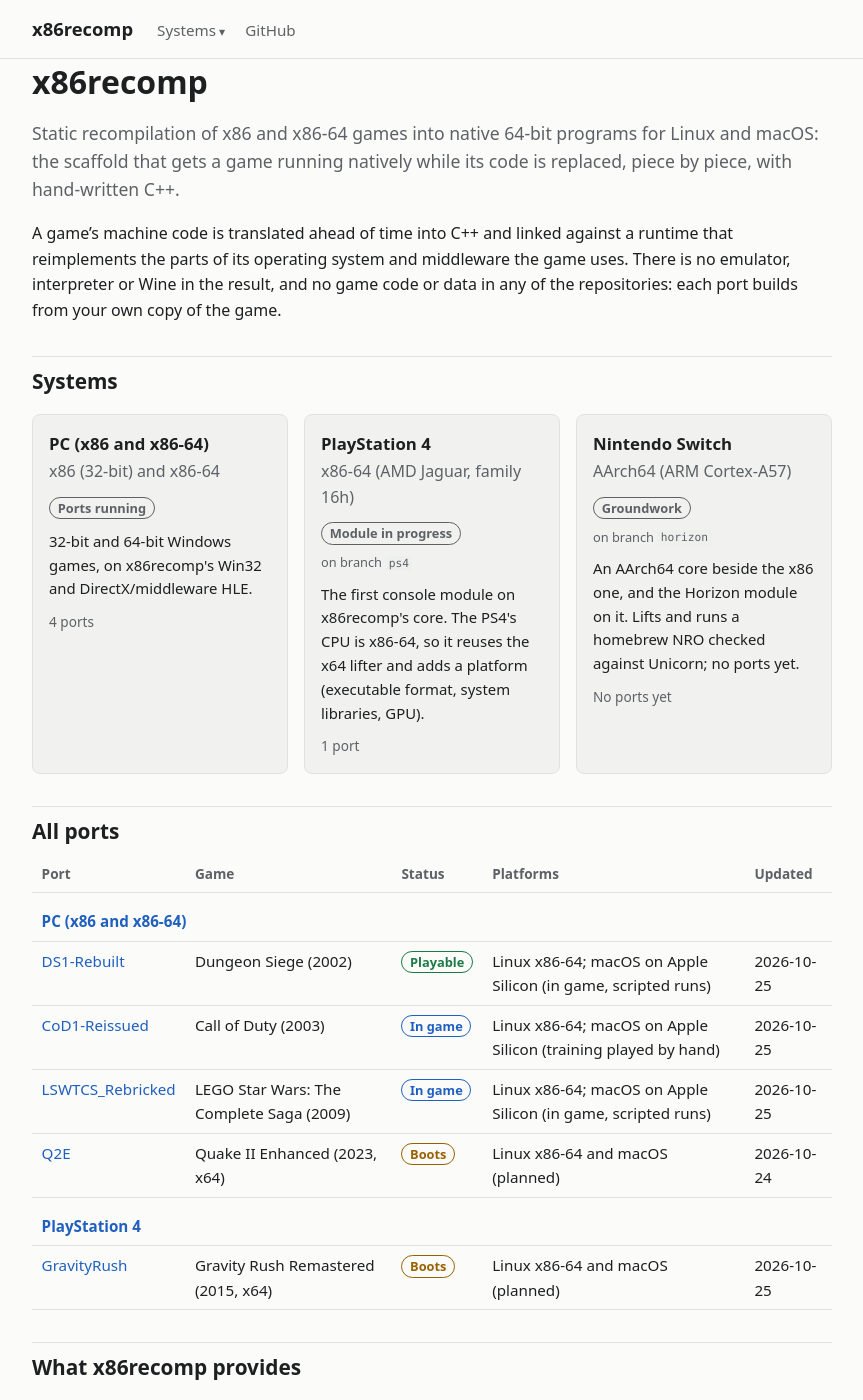
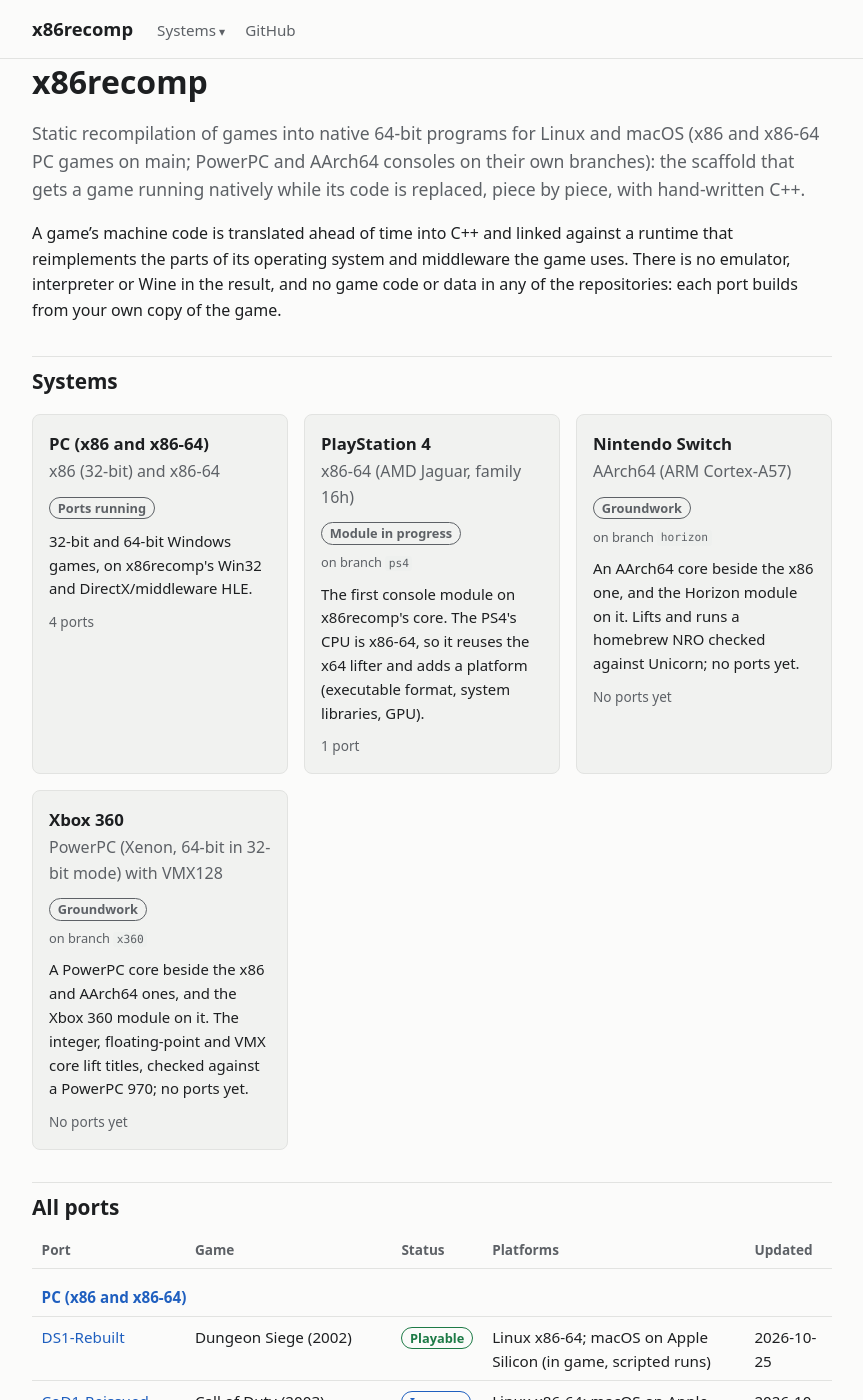
Before and after one commit to JTM-rootstorm/x86recomp.site, a Jekyll site: the page built from index.md, in a window 1280 px wide and 1400 px high. Shown: the whole window, without its empty margins (208-1071 px from the left). Built offline with Jekyll 4.4.1, drawn with Linux system fonts in a browser that asks for light colours; some of the changed text lies outside the part shown.

Commit message:
Site: Xbox 360 as a system, on x86recomp's x360 branch
A page and tile for the Xbox 360 module on the PowerPC core (XEX2, the
integer, floating-point and VMX core against a PowerPC 970 oracle),
linked to the x360 branch until it is merged; the landing page lists the
PowerPC core beside the x86 and AArch64 ones.

```diff
--- a/_systems/switch.md
+++ b/_systems/switch.md
@@ -9,7 +9,7 @@ state: Groundwork
 summary: An AArch64 core beside the x86 one, and the Horizon module on it. Lifts and runs a homebrew NRO checked against Unicorn; no ports yet.
 ---
 
-The Switch's CPU is AArch64, so x86recomp grows a second CPU core beside
+The Switch's CPU is AArch64, so x86recomp grows a CPU core for it beside
 the x86 one: an AArch64 lifter (`recomp_lift_a64`) and the CPU model its
 lifted code runs on (integer, flags, the exclusive monitor). The
 **Horizon** platform module sits on that core as Orbis sits on the x64
--- /dev/null
+++ b/_systems/x360.md
@@ -0,0 +1,51 @@
+---
+title: Xbox 360
+full: Xbox 360
+order: 4
+cpu: PowerPC (Xenon, 64-bit in 32-bit mode) with VMX128
+base: x86recomp Xbox 360 platform module, on a PowerPC core
+branch: x360
+state: Groundwork
+summary: A PowerPC core beside the x86 and AArch64 ones, and the Xbox 360 module on it. The integer, floating-point and VMX core lift titles, checked against a PowerPC 970; no ports yet.
+---
+
+The Xbox 360's Xenon runs 64-bit PowerPC code in 32-bit mode, so
+x86recomp grows a PowerPC core: a lifter (`recomp_lift_ppc`) and the CPU
+model its lifted code runs on, over a big-endian 4 GiB guest arena. The
+**Xbox 360** platform module sits on that core as Orbis and Horizon sit
+on theirs, and shares the same host layer; a 360 title builds without
+the x86 path.
+
+The module is developed on x86recomp's
+[`{{ page.branch }}` branch]({{ site.repo }}/tree/{{ page.branch }})
+until it is merged into main; its
+[commits]({{ site.repo }}/commits/{{ page.branch }}) are the progress
+log.
+
+## Status
+
+- **XEX2 reader**: stored, basic and LZX-compressed images (with an LZX
+  decoder of its own), PE sections, `.pdata`, import thunks and exports
+  by ordinal. An owner's encrypted XEX is decrypted first with their own
+  key file, which is never part of any repository.
+- **Integer core**: fixed-point, branch, condition register, storage
+  control and special-purpose register instructions, with function
+  discovery and jump tables.
+- **Floating point**, exact: SoftFloat under FPSCR with the PowerPC's own
+  NaN and rounding rules and every FPSCR effect.
+- **VMX**: the 128-bit vector registers and VSCR, every VA, VX and VC
+  form, and the Xenon's LVLX loads.
+- **Oracle**: QEMU's PowerPC 970 in 32-bit mode. A fixture built from
+  source must print the same lifted, every instruction form is checked
+  bit for bit from random states, and planted bugs in the lifted
+  semantics must be caught.
+
+## Next
+
+1. VMX128, the Xenon's extended vector set.
+2. The runtime: physical memory views, process and thread bring-up, the
+   kernel (xboxkrnl) and system library (xam) HLE.
+3. Xenos: the GPU's command processor and shaders on x86recomp's
+   graphics device.
+
+Games come from your own console: a dump of a copy you own.
--- a/index.md
+++ b/index.md
@@ -4,8 +4,9 @@ title: x86recomp
 
 # x86recomp
 
-<p class="lede">Static recompilation of x86 and x86-64 games into native
-64-bit programs for Linux and macOS: the scaffold that gets a game running
+<p class="lede">Static recompilation of games into native 64-bit programs
+for Linux and macOS (x86 and x86-64 PC games on main; PowerPC and
+AArch64 consoles on their own branches): the scaffold that gets a game running
 natively while its code is replaced, piece by piece, with hand-written
 C++.</p>
 
@@ -68,9 +69,13 @@ port builds from your own copy of the game.
     lifter implements each feature bit-exactly.
   - **AArch64** (on the `horizon` branch): a second core with its own
     lifter (`recomp_lift_a64`) and CPU model, for the Switch.
+  - **PowerPC** (on the `x360` branch): a core for 64-bit PowerPC in
+    32-bit mode (`recomp_lift_ppc`), with exact floating point and VMX,
+    for the Xbox 360.
 - **CPU models**: exact 80-bit x87 (precision and rounding control,
   status-word flags) and the XMM/YMM registers with MXCSR, on Berkeley
-  SoftFloat, tested bit for bit against the real CPU.
+  SoftFloat, tested bit for bit against the real CPU (or, for console
+  CPUs, an oracle: Unicorn for AArch64, QEMU for PowerPC).
 - **Runtime**: the guest address space, image loading, threads,
   exceptions (SEH and x64 unwinding), crash and hang reports.
 - **Windows HLE**: Win32 on POSIX and SDL3, the UCRT and MSVCP140, Miles
@@ -85,7 +90,9 @@ port builds from your own copy of the game.
   [PlayStation 4]({{ '/ps4/' | relative_url }}) on
   [`ps4`]({{ site.repo }}/tree/ps4), and Horizon for the
   [Switch]({{ '/switch/' | relative_url }}) on
-  [`horizon`]({{ site.repo }}/tree/horizon).
+  [`horizon`]({{ site.repo }}/tree/horizon), and the Xbox 360 module
+  for the [Xbox 360]({{ '/x360/' | relative_url }}) on
+  [`x360`]({{ site.repo }}/tree/x360).
 
 The lifted code is an exact oracle, not the end product: each port
 replaces lifted functions with native C++ one subsystem at a time,
```
Also changed, not shown: _systems/pc.md (+1 -1 lines), README.md.
